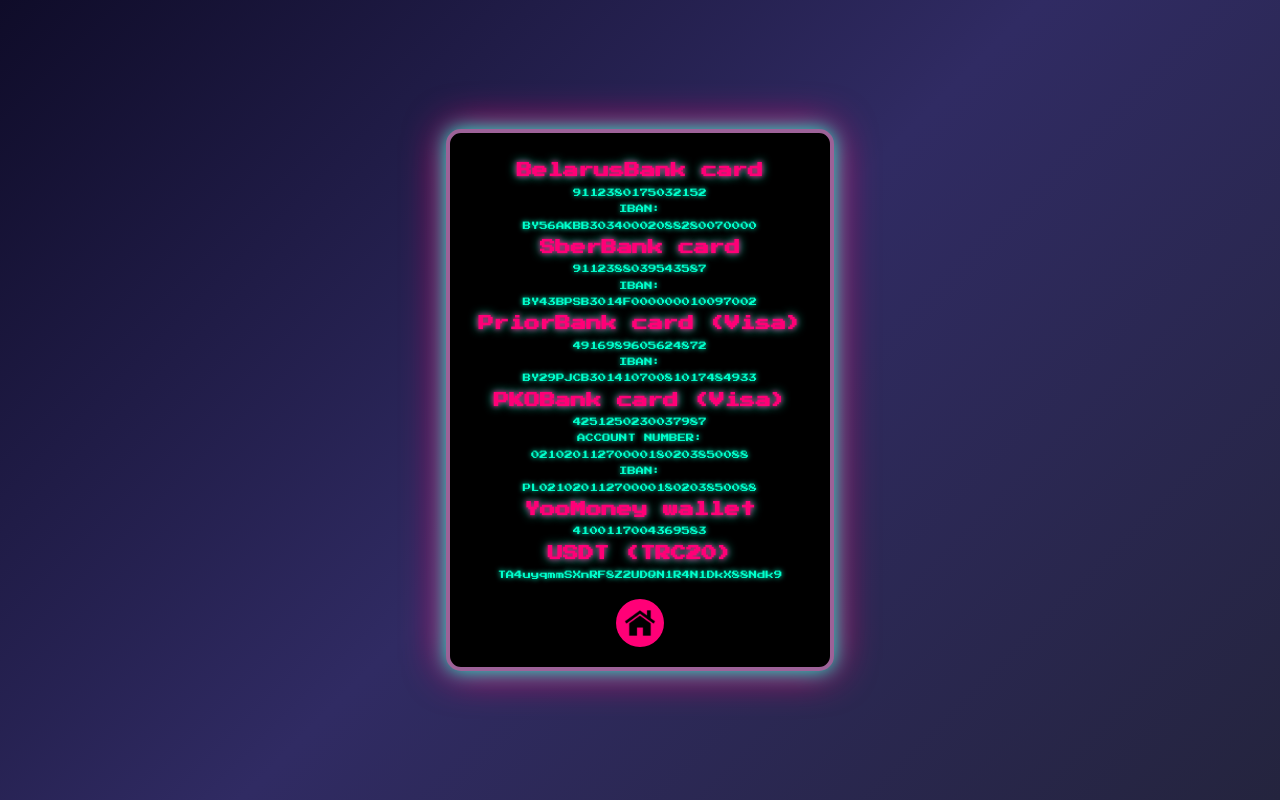
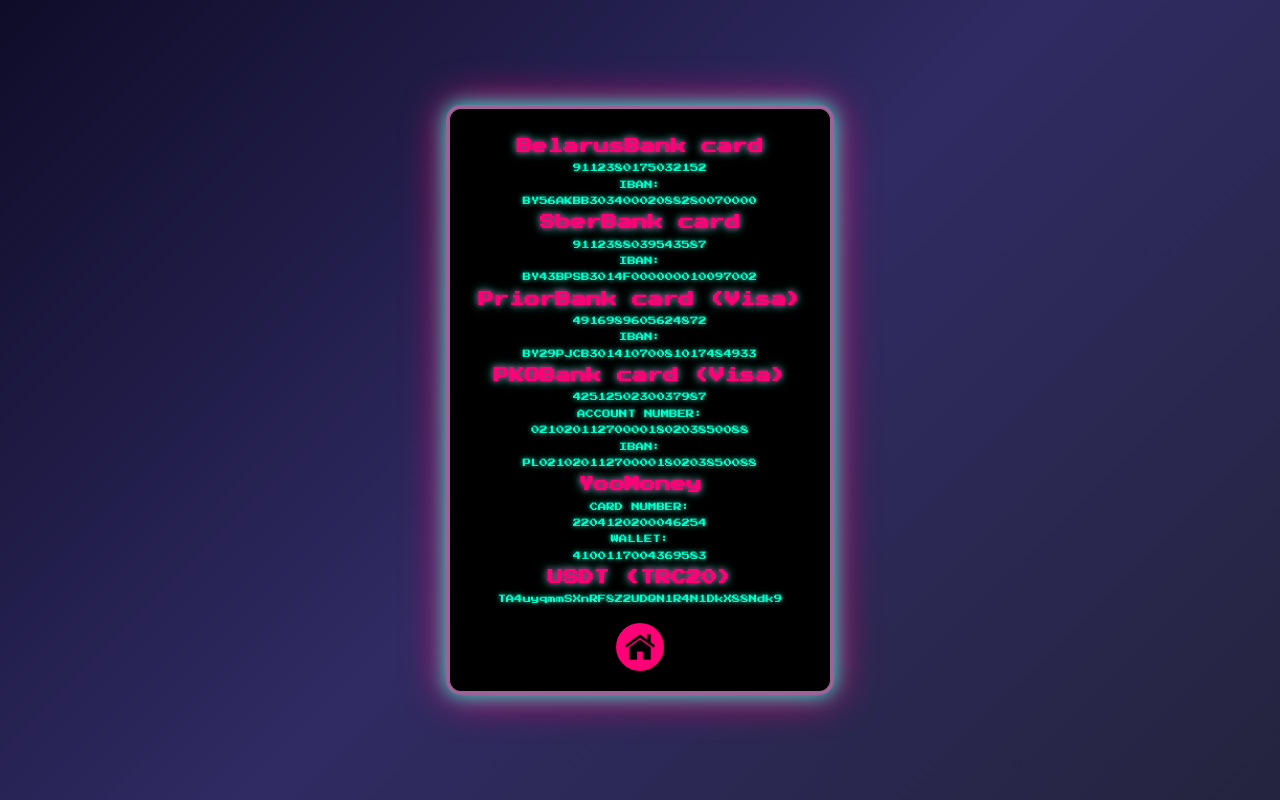
Before and after one commit to N1nt4nd0/CrazyPointFrontend, a React (Create React App) app: page /donate in a window 1280 px wide. Built offline with nearby package versions, Linux system fonts and the light colour scheme.

Commit message:
Add YooMoney card number

```diff
--- a/src/components/DonateCard.js
+++ b/src/components/DonateCard.js
@@ -26,7 +26,10 @@
             <p>IBAN:</p>
             <p>PL02102011270000180203850088</p>
 
-            <h1>YooMoney wallet</h1>
+                <h1>YooMoney</h1>
+                <p>CARD NUMBER:</p>
+                <p>2204120200046254</p>
+                <p>WALLET:</p>
             <p>4100117004369583</p>
 
             <h1>USDT (TRC20)</h1>
```
